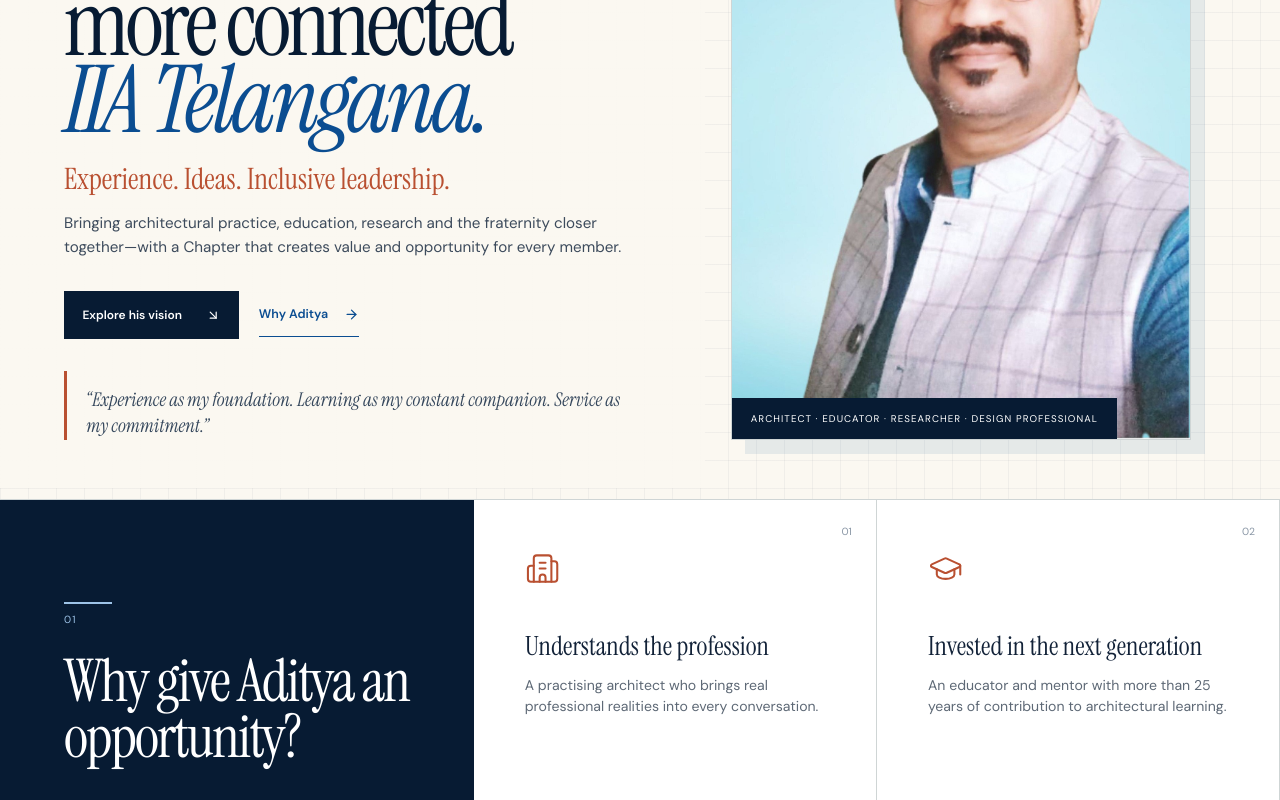
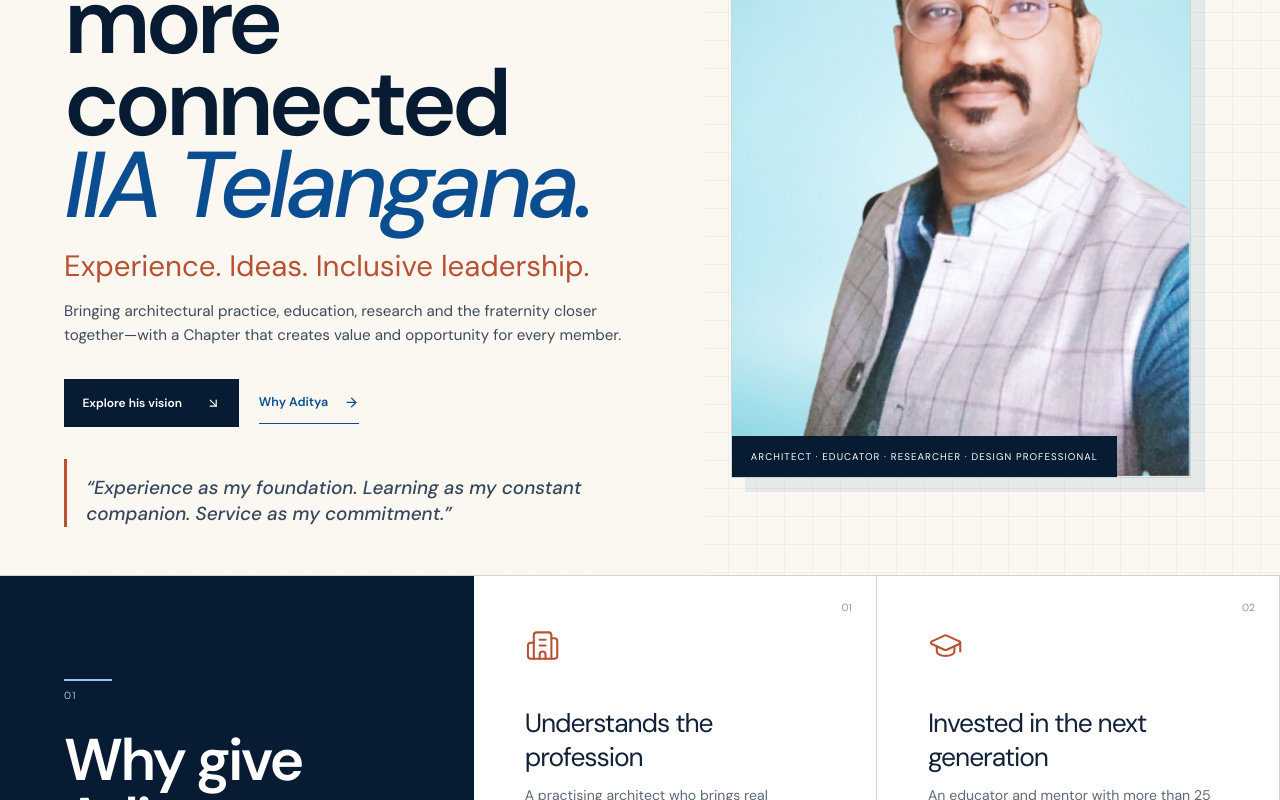
Before and after one commit to shivasricharan/adityasingaraju, a React (Vite) app: page / in a window 1280 px wide. Shown: the part 300-1100 px from the top of the page. Built offline with nearby package versions, Linux system fonts and the light colour scheme.

Commit message:
Use clean DM Sans typography throughout

```diff
--- a/src/styles.css
+++ b/src/styles.css
@@ -1,9 +1,9 @@
-@import url('https://fonts.googleapis.com/css2?family=DM+Sans:wght@400;500;600&family=Instrument+Serif:ital@0;1&display=swap');
+@import url('https://fonts.googleapis.com/css2?family=DM+Sans:ital,wght@0,400;0,500;0,600;0,700;1,500&display=swap');
 
 :root{
   --navy:#071b33;--blue:#0b4d91;--cyan:#dff5f6;--paper:#fbf8f1;--white:#fff;
   --terracotta:#b95031;--ink:#122238;--muted:#5e6976;--line:#cfd5d5;
-  --serif:'Instrument Serif',Georgia,serif;--sans:'DM Sans',Arial,sans-serif;
+  --serif:'DM Sans',Arial,sans-serif;--sans:'DM Sans',Arial,sans-serif;
   --gutter:clamp(1.25rem,5vw,5.5rem)
 }
 *{box-sizing:border-box}html{scroll-behavior:smooth;overflow-x:hidden}body{margin:0;background:var(--paper);color:var(--ink);font-family:var(--sans);line-height:1.55;overflow-x:hidden}a{color:inherit;text-decoration:none}button,input,textarea,select{font:inherit}button{cursor:pointer}svg{width:1.2em;height:1.2em}section{scroll-margin-top:88px}
@@ -13,11 +13,11 @@
 .hero{min-height:calc(100vh - 88px);display:grid;grid-template-columns:minmax(0,58%) minmax(340px,42%);align-items:center;padding-right:var(--gutter);background-color:var(--paper);background-image:linear-gradient(rgba(7,27,51,.045) 1px,transparent 1px),linear-gradient(90deg,rgba(7,27,51,.045) 1px,transparent 1px);background-size:28px 28px;border-bottom:1px solid var(--line)}
 .heroCopy{padding:clamp(3rem,7vh,6rem) clamp(2rem,5vw,5rem) 3rem var(--gutter);display:flex;flex-direction:column;justify-content:center;background:linear-gradient(90deg,rgba(251,248,241,.99),rgba(251,248,241,.94))}
 .candidate{max-width:38rem;margin:0 0 1.5rem;padding-bottom:.75rem;border-bottom:1px solid var(--line);font-size:.66rem;font-weight:600;letter-spacing:.11em;text-transform:uppercase;color:var(--blue)}
-.hero h1{margin:0;font:clamp(4.1rem,7.3vw,7.8rem)/.82 var(--serif);letter-spacing:-.045em;color:var(--navy)}.hero h1 em{font-weight:400;color:var(--blue)}
+.hero h1{margin:0;font:600 clamp(4.1rem,7.3vw,7.8rem)/.88 var(--serif);letter-spacing:-.055em;color:var(--navy)}.hero h1 em{font-weight:500;color:var(--blue)}
 .heroLead{margin:1.5rem 0 .5rem;font:clamp(1.45rem,2.3vw,2.15rem)/1.15 var(--serif);color:var(--terracotta)}.heroText{max-width:39rem;margin:.5rem 0 0;color:#3d4b5c;font-size:.95rem}.heroActions{display:flex;align-items:center;gap:1.25rem;margin:2rem 0}.primaryButton{background:var(--navy)}.textButton{display:inline-flex;align-items:center;gap:1rem;font-size:.78rem;font-weight:600;border-bottom:1px solid var(--blue);padding:.7rem 0;color:var(--blue)}.hero blockquote{max-width:39rem;margin:0;padding:1rem 0 0 1.2rem;border-left:3px solid var(--terracotta);font:italic 1.18rem/1.4 var(--serif);color:#35475c}
 .heroPortrait{width:min(100%,460px);margin:clamp(2rem,5vh,4rem) auto;position:relative;overflow:hidden;background:var(--cyan);border:1px solid var(--line);box-shadow:14px 14px 0 rgba(11,77,145,.09)}.heroPortrait img{display:block;width:100%;height:auto;object-fit:contain}.heroPortrait figcaption{position:absolute;left:0;bottom:0;padding:.8rem 1.2rem;background:var(--navy);color:white;font-size:.61rem;text-transform:uppercase;letter-spacing:.11em}
 
-.sectionHeading{display:grid;grid-template-columns:3.8rem minmax(0,1fr) minmax(17rem,28rem);gap:1.5rem;align-items:start}.sectionHeading>span{padding-top:.45rem;border-top:2px solid currentColor;font-size:.65rem;letter-spacing:.12em}.sectionHeading h2{margin:0;font:clamp(2.8rem,4.4vw,4.6rem)/.94 var(--serif);letter-spacing:-.03em}.sectionHeading>p{margin:0;padding-left:1.5rem;border-left:1px solid currentColor;color:var(--muted)}
+.sectionHeading{display:grid;grid-template-columns:3.8rem minmax(0,1fr) minmax(17rem,28rem);gap:1.5rem;align-items:start}.sectionHeading>span{padding-top:.45rem;border-top:2px solid currentColor;font-size:.65rem;letter-spacing:.12em}.sectionHeading h2{margin:0;font:600 clamp(2.8rem,4.4vw,4.6rem)/1 var(--serif);letter-spacing:-.045em}.sectionHeading>p{margin:0;padding-left:1.5rem;border-left:1px solid currentColor;color:var(--muted)}
 .whySection{display:grid;grid-template-columns:37% 63%;background:white}.whyIntro{padding:clamp(4rem,8vw,8rem) var(--gutter);background:var(--navy);color:white}.whyIntro .sectionHeading{display:block}.whyIntro .sectionHeading span{display:inline-block;width:3rem;color:#9dc3e7}.whyIntro .sectionHeading h2{margin:1.5rem 0 3rem;font-size:clamp(3rem,4.6vw,5rem)}.whyIntro>p{max-width:27rem;color:#d7e1ec}.whyIntro>strong{display:block;max-width:29rem;margin-top:3rem;padding-top:1rem;border-top:1px solid #4e6075;font:1.2rem var(--serif);color:#bcd7ef}.reasonGrid{display:grid;grid-template-columns:1fr 1fr}.reasonGrid article{min-height:19rem;padding:clamp(2rem,4vw,4rem);border-right:1px solid var(--line);border-bottom:1px solid var(--line);position:relative}.reasonGrid article>span{position:absolute;top:1.5rem;right:1.5rem;color:#8996a5;font-size:.65rem}.reasonGrid svg{width:2.2rem;height:2.2rem;color:var(--terracotta);stroke-width:1.4}.reasonGrid h3{margin:2.2rem 0 .7rem;font:1.65rem var(--serif)}.reasonGrid p{max-width:22rem;margin:0;color:var(--muted);font-size:.88rem}
 
 .pillarsSection{padding:clamp(4.5rem,7vw,7rem) var(--gutter);background:var(--cyan);background-image:linear-gradient(rgba(11,77,145,.06) 1px,transparent 1px),linear-gradient(90deg,rgba(11,77,145,.06) 1px,transparent 1px);background-size:32px 32px}.pillarsTitle{text-align:center}.pillarsTitle>p{text-transform:uppercase;letter-spacing:.13em;font-size:.65rem;color:var(--blue)}.pillarsTitle h2{margin:1rem 0 3rem;font:clamp(3rem,4.5vw,4.8rem)/.94 var(--serif)}.pillarsTitle h2 em{color:var(--blue)}.pillarDiagram{max-width:76rem;margin:auto;padding-top:5.25rem;display:grid;grid-template-columns:repeat(4,1fr);position:relative}.pillarDiagram article{min-height:17rem;padding:2rem;background:rgba(255,255,255,.94);border-right:1px solid #bcd5d9;position:relative}.pillarDiagram article:first-child{border-left:1px solid #bcd5d9}.pillarIcon{width:3.6rem;height:3.6rem;display:grid;place-items:center;border:1px solid var(--blue);border-radius:50%;color:var(--blue)}.pillarDiagram article>span{position:absolute;right:1.5rem;top:1.5rem;font-size:.62rem;color:var(--blue)}.pillarDiagram h3{margin:2rem 0 .7rem;font:1.8rem var(--serif)}.pillarDiagram p{font-size:.83rem;color:var(--muted)}.diagramCore{position:absolute;left:50%;top:0;transform:translateX(-50%);width:4.5rem;height:4.5rem;display:grid;place-items:center;text-align:center;border-radius:50%;background:var(--terracotta);color:white;border:5px solid var(--cyan);font:.75rem/1.12 var(--serif);box-shadow:0 0 0 1px rgba(185,80,49,.3)}
@@ -43,6 +43,8 @@
 .reachSection>div:last-child{padding-block:clamp(4.5rem,6vw,6rem)}
 .reachSection h2{font-size:clamp(3rem,4.4vw,4.8rem);line-height:.94}
 .promiseSection{padding-block:clamp(4.5rem,6.5vw,6.5rem)}
+h1,h2,h3{font-family:var(--sans);font-weight:600;letter-spacing:-.04em}
+.heroLead,.hero blockquote,.closingSection blockquote{font-family:var(--sans)}
 
 @media(max-width:1000px){
   .siteHeader{height:76px}.menuButton{display:block}.siteHeader nav{display:none;position:absolute;top:76px;left:0;right:0;padding:1.5rem var(--gutter);background:var(--navy);flex-direction:column;align-items:stretch;border-top:1px solid #314258}.siteHeader nav.open{display:flex}.headerCta{margin-top:.5rem}
```
